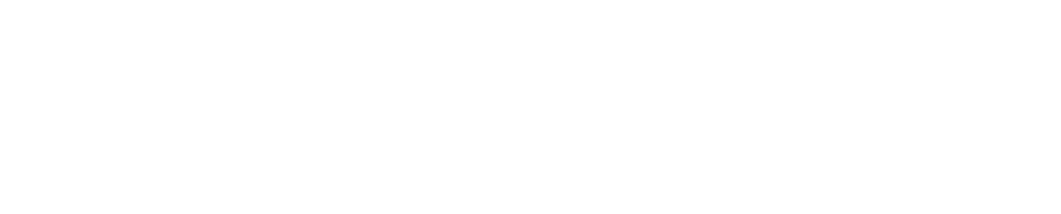
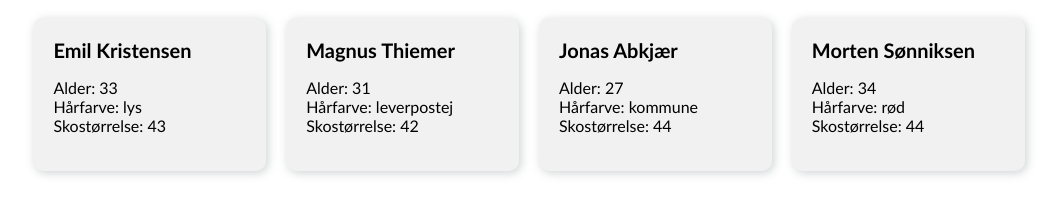
Before and after one commit to rts-cmk-wu06/who-is-json-MagnusThiemer, a plain HTML site: page index.html in a window 1280 px wide. Shown: the whole page, without its empty margins (111-1172 px from the left). Drawn offline with Linux system fonts and the light colour scheme.

Commit message:
Add solution to assignments 1-5, JSON and functions

```diff
--- a/css/style.css
+++ b/css/style.css
@@ -3,3 +3,33 @@
 @import 'molecules.css';
 @import 'organisms.css';
 @import 'layout.css';
+
+body * {
+    font-family: 'Gill Sans', 'Gill Sans MT', Calibri, 'Trebuchet MS', sans-serif;
+}
+
+ul {
+    list-style: none;
+    padding-left: 0;
+}
+
+.grid {
+    display: grid;
+    width: 80%;
+    margin: 0 auto;
+    grid-template-columns: 1fr 1fr 1fr 1fr;
+    grid-auto-rows: auto;
+}
+
+.persondata__container {
+    margin: 10px;
+    background-color: rgb(241, 241, 241);
+    box-shadow: 2px 2px 10px rgba(136, 145, 148, 0.4);
+    border-radius: 10px;
+    padding: 20px;
+}
+
+h2 {
+    margin: 0;
+    font-size: 20px;
+}
--- a/js/app.js
+++ b/js/app.js
@@ -0,0 +1,68 @@
+const team = {
+    "teamMembers": [{
+        "fornavn": "Emil",
+        "efternavn": "Kristensen",
+        "alder": 33,
+        "hårfarve": "lys",
+        "skostørrelse": 43
+    }, {
+        "fornavn": "Magnus",
+        "efternavn": "Thiemer",
+        "alder": 31,
+        "hårfarve": "leverpostej",
+        "skostørrelse": 42
+    }, {
+        "fornavn": "Jonas",
+        "efternavn": "Abkjær",
+        "alder": 27,
+        "hårfarve": "kommune",
+        "skostørrelse": 44
+    }, {
+        "fornavn": "Morten",
+        "efternavn": "Sønniksen",
+        "alder": 34,
+        "hårfarve": "rød",
+        "skostørrelse": 44
+    }]
+};
+
+function printPersondata(object){
+    const personDataContainer = document.createElement('div');
+    let newHeading = document.createElement('h2');
+    newHeading.innerHTML = `${object.fornavn} ${object.efternavn}`;
+
+    let newUl = document.createElement('ul');
+    newUl.classList.add('persondata__ul')
+
+    let newLiAlder = document.createElement('li')
+    newLiAlder.innerHTML = `Alder: ${object.alder}`;
+
+    let newLiHårfarve = document.createElement('li')
+    newLiHårfarve.innerHTML = `Hårfarve: ${object.hårfarve}`;
+
+    let newLiSkostørrelse = document.createElement('li')
+    newLiSkostørrelse.innerHTML = `Skostørrelse: ${object.skostørrelse}`;
+
+    personDataContainer.appendChild(newHeading);
+    newUl.appendChild(newLiAlder);
+    newUl.appendChild(newLiHårfarve);
+    newUl.appendChild(newLiSkostørrelse);
+    personDataContainer.appendChild(newUl);
+    personDataContainer.classList.add("persondata__container")
+
+    gridContainer.appendChild(personDataContainer);
+};
+
+function createGridContainer(){
+    let gridContainer = document.createElement('div');
+    gridContainer.classList.add('grid');
+    document.body.appendChild(gridContainer);
+}
+
+createGridContainer();
+
+let gridContainer = document.querySelector('.grid');
+
+team.teamMembers.forEach((teamMembers) => console.log(teamMembers.fornavn));
+team.teamMembers.forEach((teamMembers) => console.log(`${teamMembers.fornavn} ${teamMembers.efternavn}`));
+team.teamMembers.forEach(teamMembers => printPersondata(teamMembers));
```
